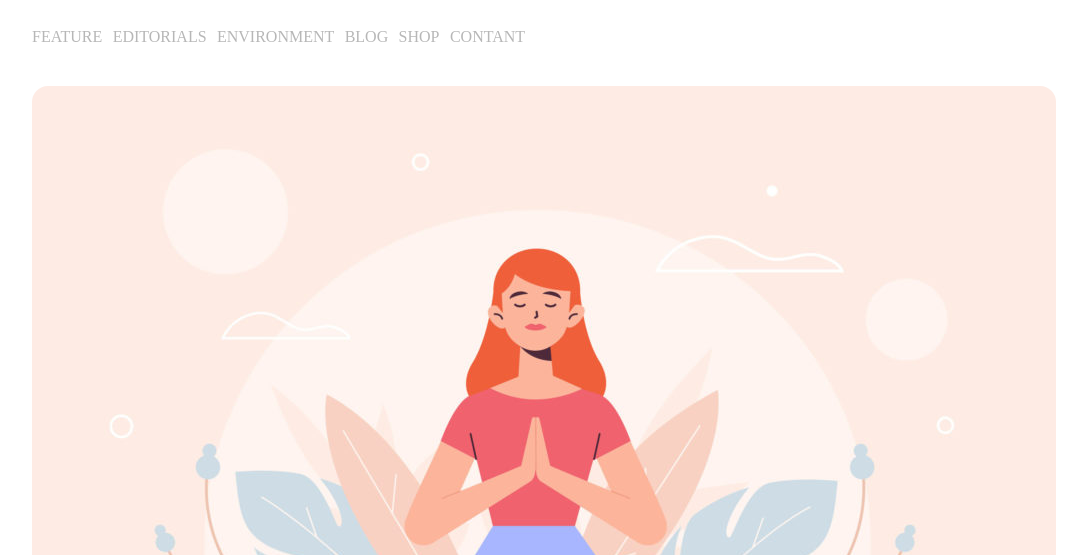
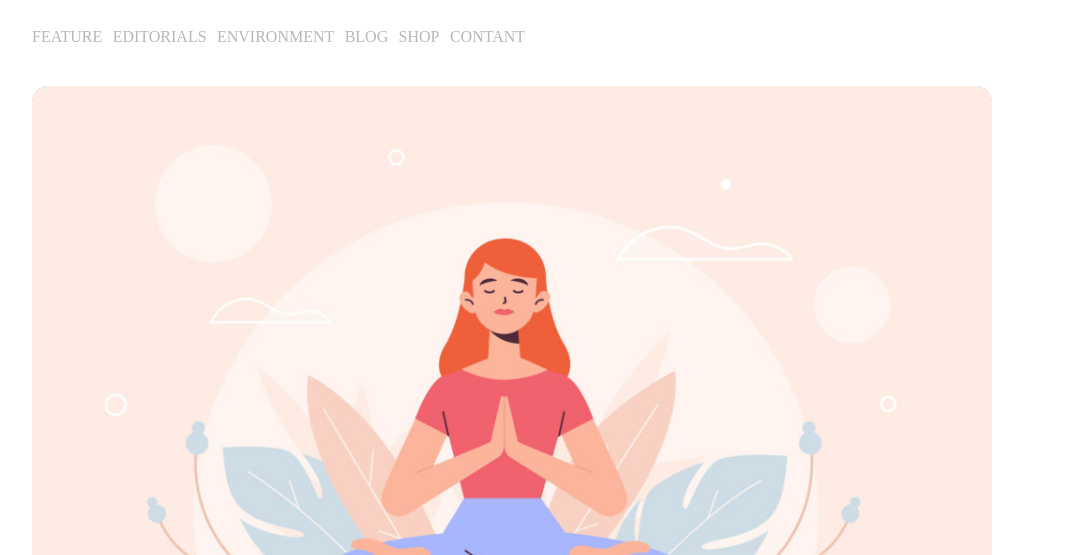
Before and after one commit to Cristianllambro/htmlcss-wp, a plain HTML site: page index.html in a window 1280 px wide. Shown: the part 96-651 px from the top of the page, without its empty margins (128-1215 px from the left). Drawn offline with Linux system fonts and the light colour scheme.

Commit message:
try banner

```diff
--- a/style.css
+++ b/style.css
@@ -42,6 +42,9 @@ a:visited {
 
 .img-banner {
     border-radius: 1em;
+    object-fit: contain;
+    max-width: 100%;
+    background: rgba(0, 0, 0, 0.3);
 }
 
 .text {
```
